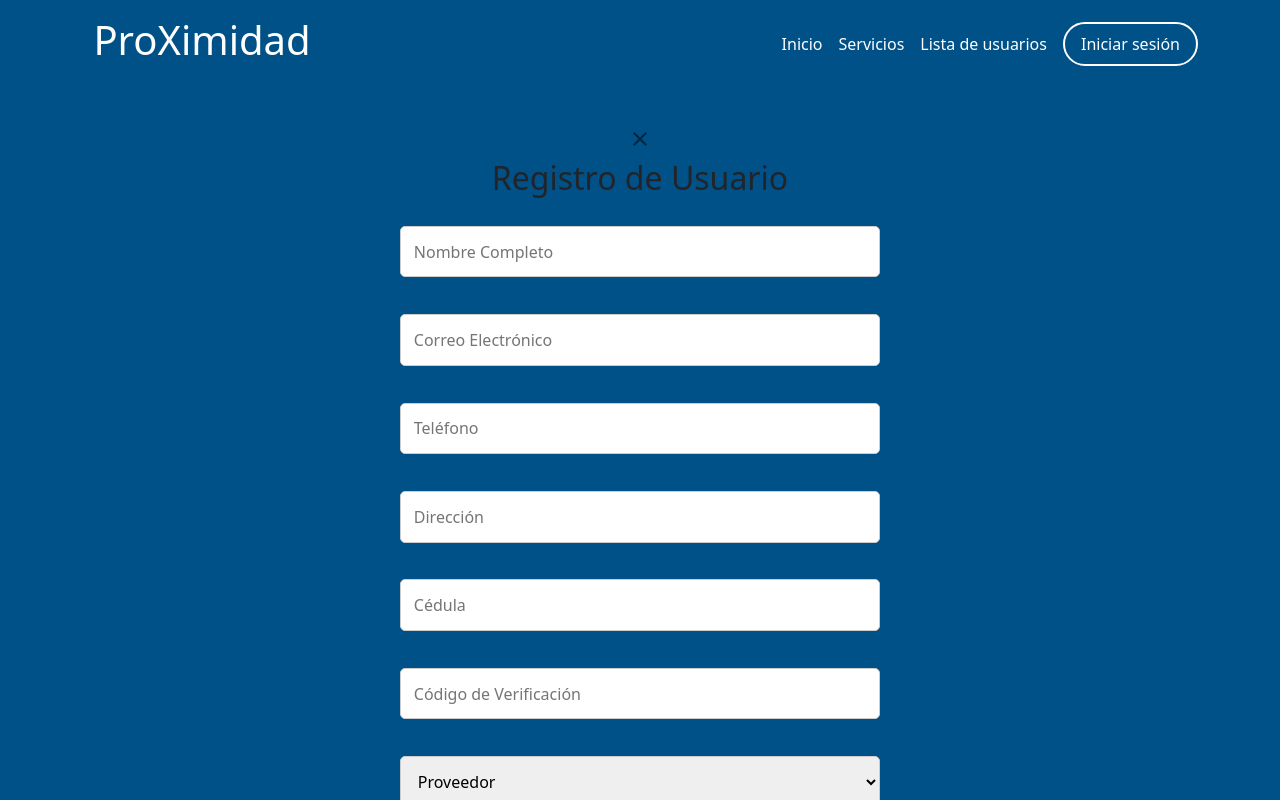
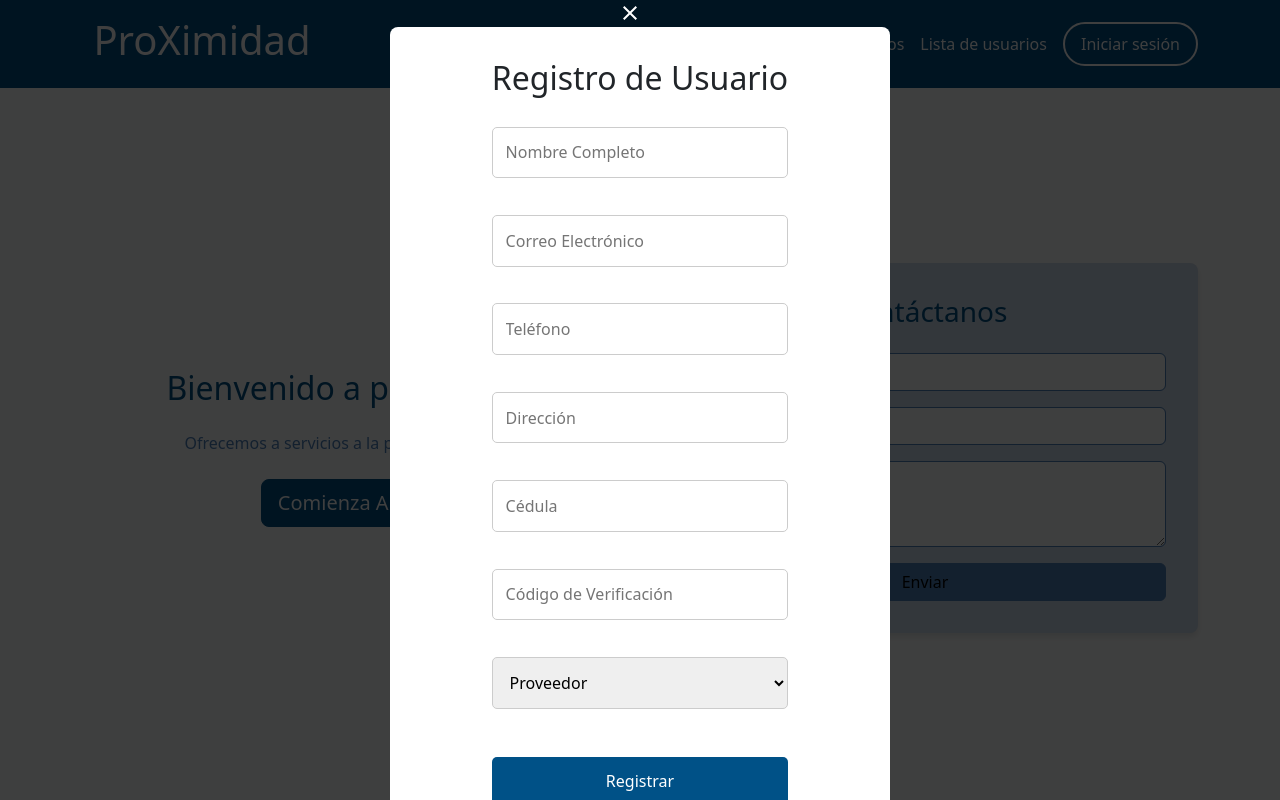
Before and after one commit to AngelPalaciosN/ProXimidad, a React (Vite) app in the folder proXimidad/: page / in a window 1280 px wide. Both pictures are taken after a click on the button "Iniciar sesión". Shown: the top 800 px of the page. Built offline with nearby package versions, Linux system fonts and the light colour scheme.

Commit message:
Pequeño fix formulario

```diff
--- a/proXimidad/src/components/Registrar.jsx
+++ b/proXimidad/src/components/Registrar.jsx
@@ -160,7 +160,7 @@ const Registrar = ({ onClose }) => {
           </select>
         </div>
 
-        <button type="submit" disabled={loading}>
+        <button type="submit" disabled={loading} id='btn-registrar'>
           {loading ? 'Registrando...' : 'Registrar'}
         </button>
 
--- a/proXimidad/src/scss/component-styles/Registrar.scss
+++ b/proXimidad/src/scss/component-styles/Registrar.scss
@@ -1,17 +1,30 @@
 @use '../variables' as *;
 
 .form-container {
+  position: fixed;
+  top: 0;
+  left: 0;
+  right: 0;
+  bottom: 0;
   display: flex;
   flex-direction: column;
   align-items: center;
   justify-content: center;
+  background-color: rgba(0, 0, 0, 0.5);
+  z-index: 9999;
+
+  button {
+    padding: 0.8rem;
+    color: white;
+    border: none;
     width: 100%;
-  height: 100vh;
-  background-color: $primary;
-  background-size: cover;
-  background-repeat: no-repeat;
-  background-position: center;
-  z-index: 10;
+    margin-top: 1rem;
+    background-color: transparent !important;
+
+}
+#btn-registrar{
+  background-color: $primary !important;
+}
 
   .formulario {
     display: grid;
@@ -21,18 +34,18 @@
     gap: 1rem;
     width: 100%;
     max-width: 500px;
+    background-color: white;
+    padding: 2rem;
+    border-radius: 8px;
+  }
 
   .form-group {
     display: flex;
     flex-direction: column;
     align-items: flex-start;
     justify-content: center;
-      width: 60vh;
+    width: 100%;
     margin-bottom: 1rem;
-    }
-
-    .form-control {
-      width: 100%;
   }
 
   input, select {
@@ -66,4 +79,12 @@
     margin-top: 0.3rem;
   }
 }
+
+.close-button {
+  position: absolute;
+  top: 10px;
+  right: 10px;
+  background-color: rgba(255, 255, 255, 0.7);
+  border-radius: 50%;
+  padding: 5px;
 }
```
Lines whose indentation alone changed are shown as unchanged.
